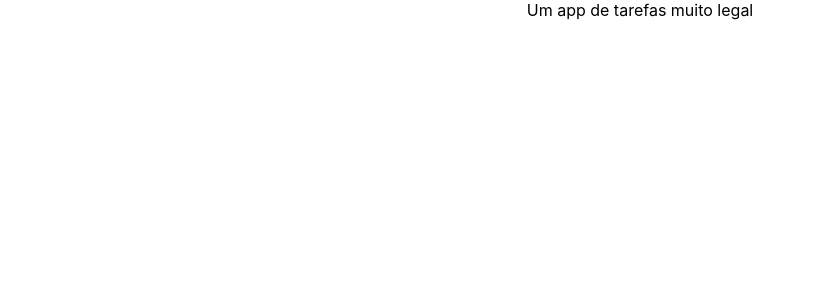
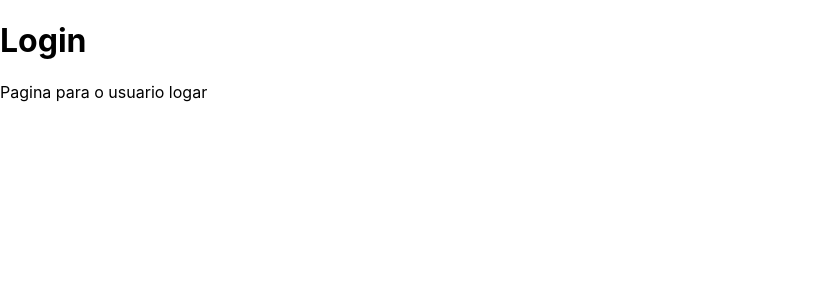
Before and after one commit to frebarcelos/gestify, a React (Create React App) app: page /login in a window 1280 px wide. Shown: the top 300 px of the page, without its empty margins (0-814 px from the left). Built offline with nearby package versions, Linux system fonts and the light colour scheme; no server answers.

Commit message:
feat: adicionado react router e axios e atualizado gitignore

```diff
--- a/package.json
+++ b/package.json
@@ -6,8 +6,10 @@
     "@testing-library/jest-dom": "^5.17.0",
     "@testing-library/react": "^13.4.0",
     "@testing-library/user-event": "^13.5.0",
+    "axios": "^1.7.2",
     "react": "^18.3.1",
     "react-dom": "^18.3.1",
+    "react-router-dom": "^6.23.1",
     "react-scripts": "5.0.1",
     "web-vitals": "^2.1.4"
   },
--- a/src/App.js
+++ b/src/App.js
@@ -1,10 +1,12 @@
-import logo from './logo.svg';
+// src/App.js
+import React from 'react';
 import './App.css';
+import AppRoutes from './routes';
 
 function App() {
   return (
     <div className="App">
-      Um app de tarefas muito legal
+      <AppRoutes />
     </div>
   );
 }
--- a/src/index.js
+++ b/src/index.js
@@ -1,17 +1,15 @@
+// src/index.js
 import React from 'react';
-import ReactDOM from 'react-dom/client';
+import ReactDOM from 'react-dom';
 import './index.css';
-import App from './App';
+import Routes from './routes';
 import reportWebVitals from './reportWebVitals';
 
-const root = ReactDOM.createRoot(document.getElementById('root'));
-root.render(
+ReactDOM.render(
   <React.StrictMode>
-    <App />
-  </React.StrictMode>
+    <Routes />
+  </React.StrictMode>,
+  document.getElementById('root')
 );
 
-// If you want to start measuring performance in your app, pass a function
-// to log results (for example: reportWebVitals(console.log))
-// or send to an analytics endpoint. Learn more: https://bit.ly/CRA-vitals
 reportWebVitals();
--- /dev/null
+++ b/src/pages/Home.js
@@ -0,0 +1,34 @@
+// src/pages/Home.js
+import React, { useState, useEffect } from 'react';
+import api from '../services/api';
+
+const Home = () => {
+  const [data, setData] = useState([]);
+
+  useEffect(() => {
+    const fetchData = async () => {
+      try {
+        const response = await api.get('/tasks');
+        setData(response.data);
+      } catch (error) {
+        console.error('Error fetching data', error);
+      }
+    };
+
+    fetchData();
+  }, []);
+
+  return (
+    <div>
+      <h1>Home Page</h1>
+      <p>Welcome to the home page!</p>
+      <ul>
+        {data.map(item => (
+          <li key={item.id}>{item.name}</li>
+        ))}
+      </ul>
+    </div>
+  );
+};
+
+export default Home;
--- /dev/null
+++ b/src/pages/Login.js
@@ -0,0 +1,10 @@
+import React from 'react';
+
+const Login = () => (
+  <div>
+    <h1>Login</h1>
+    <p>Pagina para o usuario logar</p>
+  </div>
+);
+
+export default Login;
--- /dev/null
+++ b/src/routes.js
@@ -0,0 +1,18 @@
+// src/routes.js
+import React from 'react';
+import { BrowserRouter as Router, Route, Routes } from 'react-router-dom';
+import Home from './pages/Home.js';
+import Login from './pages/Login.js';
+
+const AppRoutes = () => {
+  return (
+    <Router>
+      <Routes>
+        <Route path="/" element={<Home />} />
+        <Route path="/login" element={<Login />} />
+      </Routes>
+    </Router>
+  );
+}
+
+export default AppRoutes;
--- /dev/null
+++ b/src/services/api.js
@@ -0,0 +1,7 @@
+import axios from 'axios';
+
+const api = axios.create({
+  baseURL: process.env.REACT_APP_API_BASE_URL || 'http://localhost:5000/api',
+});
+
+export default api;
```
Also changed, not shown: src/index.css (line endings or trailing spaces), 2 other files (tests, documents, lock files or other folders).
